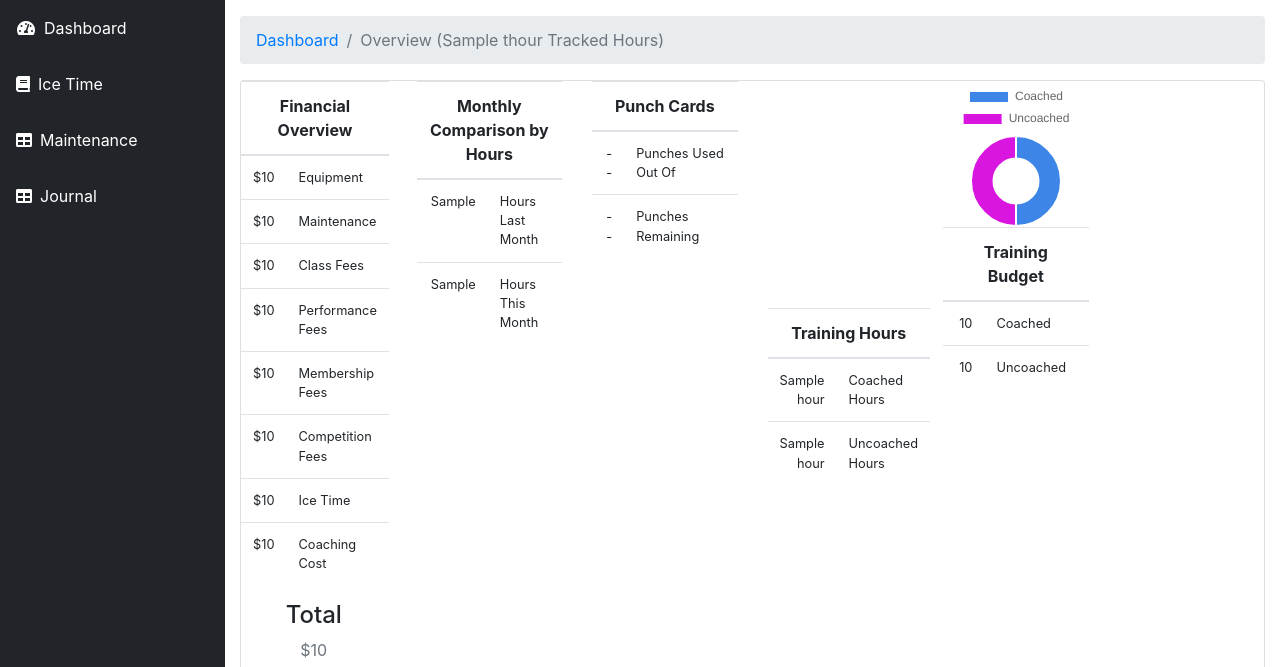
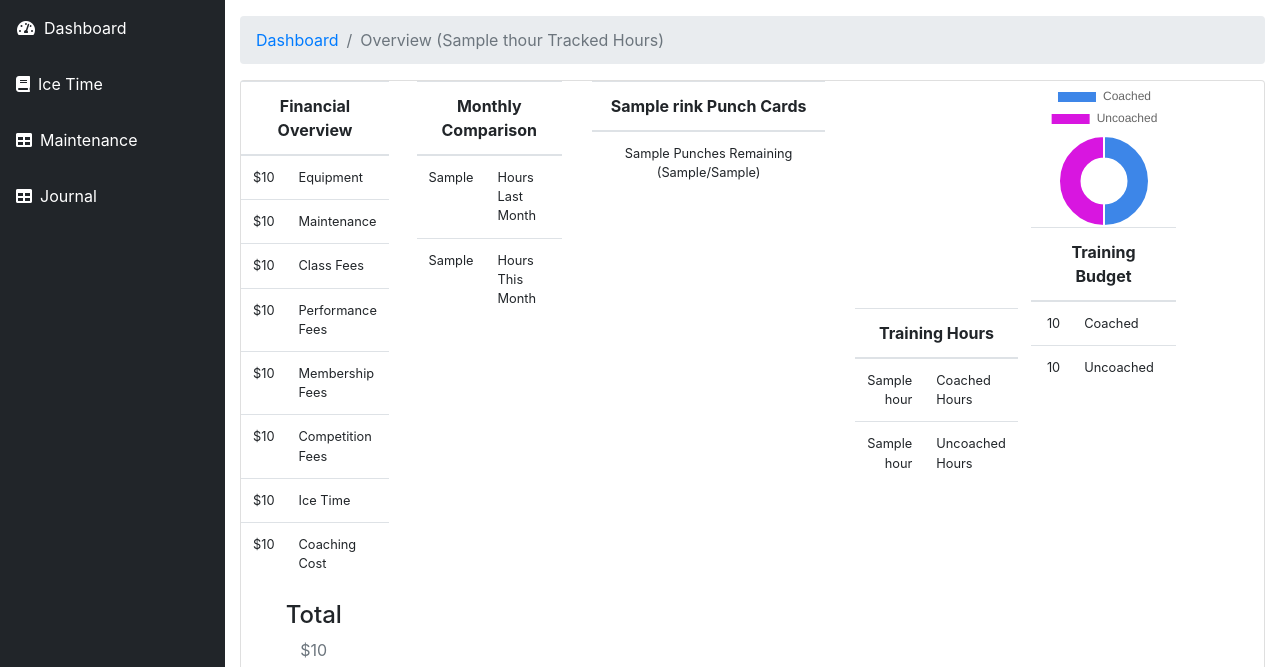
Before and after one commit to kami-nashi/skatetrax, a Flask app: template app/templates/etemp_icetime.html in a window 1280 px wide. Shown: the part 56-723 px from the top of the page. Run offline with Flask 2, Linux system fonts and the light colour scheme; the template is opened without the code that fills it: most values are stand-ins (such as "Sample title", 1, 10 or a date in 2020); data that the repository does not hold is empty; parts of the project's set-up code (start-up, migrations or seed data) failed here and were passed over; some libraries are stand-ins or nearby versions.

Commit message:
issue # 17; officially closed.  this project now supercedes the function of KN-FSM original REPO. *party!*

```diff
--- a/app/app.py
+++ b/app/app.py
@@ -24,7 +24,6 @@ hours = lm.addHoursTotal()
 def index():
     maint = lm.maintenance()
     sessions = lm.sessionsBrief()
-    lm.punchCard()
     return render_template('etemp_dashboard.html', costs=costs, hours=hours, maint=maint, chart_body=sessions, thour=hours[0], modal1=modalSessions, calDate=now)
 
 @app.route("/journal")
@@ -55,8 +54,9 @@ def iceTime():
     else:
         hStatus = "normal"
     hResults = [hLast,hCurrent,hStatus]
+    pData = lm.punchCard()
 
-    return render_template('etemp_icetime.html', costs=costs, hours=hours, maint=maint, chart_body=sessions, thour=hours[0], hStatus=hResults, modal1=modalSessions, calDate=now)
+    return render_template('etemp_icetime.html', costs=costs, hours=hours, maint=maint, chart_body=sessions, thour=hours[0], hStatus=hResults, modal1=modalSessions, calDate=now, pData=pData)
 
 @app.route('/api/json/sessionsFull', methods=['GET'])
 def sessionsFull():
--- a/app/lib/logic_json.py
+++ b/app/lib/logic_json.py
@@ -6,8 +6,8 @@ def sessionsFull():
     results = st.dbconnect(sql)
     dump = []
     for i in results:
-            dump.append({'id': i['id'], 'date': i['date'], 'ice_time': i['ice_time'], 'ice_cost': i['ice_cost'],
-                         'skate_type': i['skate_type'], 'coach_time': i['coach_time'], 'coach_id': i['coach_id'],
+            dump.append({'id': i['id'], 'date': i['date'], 'ice_time': int(i['ice_time'])/60, 'ice_cost': i['ice_cost'],
+                         'skate_type': i['skate_type'], 'coach_time': int(i['coach_time'])/60, 'coach_id': i['coach_id'],
                          'rink_id': i['rink_id'], 'has_video': i['has_video'], 'has_notes': i['has_notes'],
                          'coach_fname': i['coach_fname'], 'coach_lname': i['coach_lname'],
                          'coach_rate': i['coach_rate'], 'location_id': i['location_id'],
--- a/app/lib/logic_main.py
+++ b/app/lib/logic_main.py
@@ -235,9 +235,10 @@ def punchCard():
         pPurchased = pTime/rinkPCST
         pUsed = iMinutes/rinkPCST
         pRemaining = (pTime - iMinutes)/rinkPCST
-        rData = {'punches_used': pUsed,'punches_purchased': pPurchased, 'remainingPunches': pRemaining,'cost': pCost, 'rink': rinkName}
+        rData = {'punches_used': int(pUsed),'punches_purchased': int(pPurchased), 'remainingPunches': int(pRemaining),'cost': pCost, 'rink': rinkName}
         rResults.append(rData)
     print(rResults)
+    return rResults
 
 
 def modalSessions():
--- a/app/templates/etemp_icetime.html
+++ b/app/templates/etemp_icetime.html
@@ -50,7 +50,7 @@
     <table class="table table" style="width:auto;" align="center">
         <thead>
         <tr>
-            <th colspan="2" class="text-center"> Monthly Comparison by Hours </th>
+            <th colspan="2" class="text-center"> Monthly Comparison</th>
         </tr>
         </thead>
         <tbody>
@@ -65,25 +65,27 @@
         </tbody>
     </table>
  </div>
-    <div class="col-2">
+
+    <div class="col-3">
     <table class="table table" style="width:auto;" align="center">
-        <thead>
+
+{% for i in pData %}
+    {% if (i['rink'] == None or i['rink'] == '')%}
+    {% else %}
+    <thead>
         <tr>
-            <th colspan="2" class="text-center"> Punch Cards </th>
+           <th colspan="2" class="text-center"> {{ i['rink'] }} Punch Cards</th>
         </tr>
-        </thead>
-        <tbody>
+    </thead>
         <tr class="small">
-            <td class="text-right">--</td>
-            <td class="text-left"> Punches Used Out Of</td>
-        </tr>
-        <tr class="small">
-            <td class="text-right">--</td>
-            <td class="text-left"> Punches Remaining </td>
+            <td class="text-center">{{ i['remainingPunches'] }} Punches Remaining ({{ i['punches_used'] }}/{{ i['punches_purchased'] }})</td>
         </tr>
         </tbody>
+    {% endif %}
+{% endfor %}
     </table>
 </div>
+
 <div class="col-2">
 <canvas id="doughnut-chart" width="227" height="227" style="display: block; width: 227px; height: 227px;"></canvas>
 <script>
```
